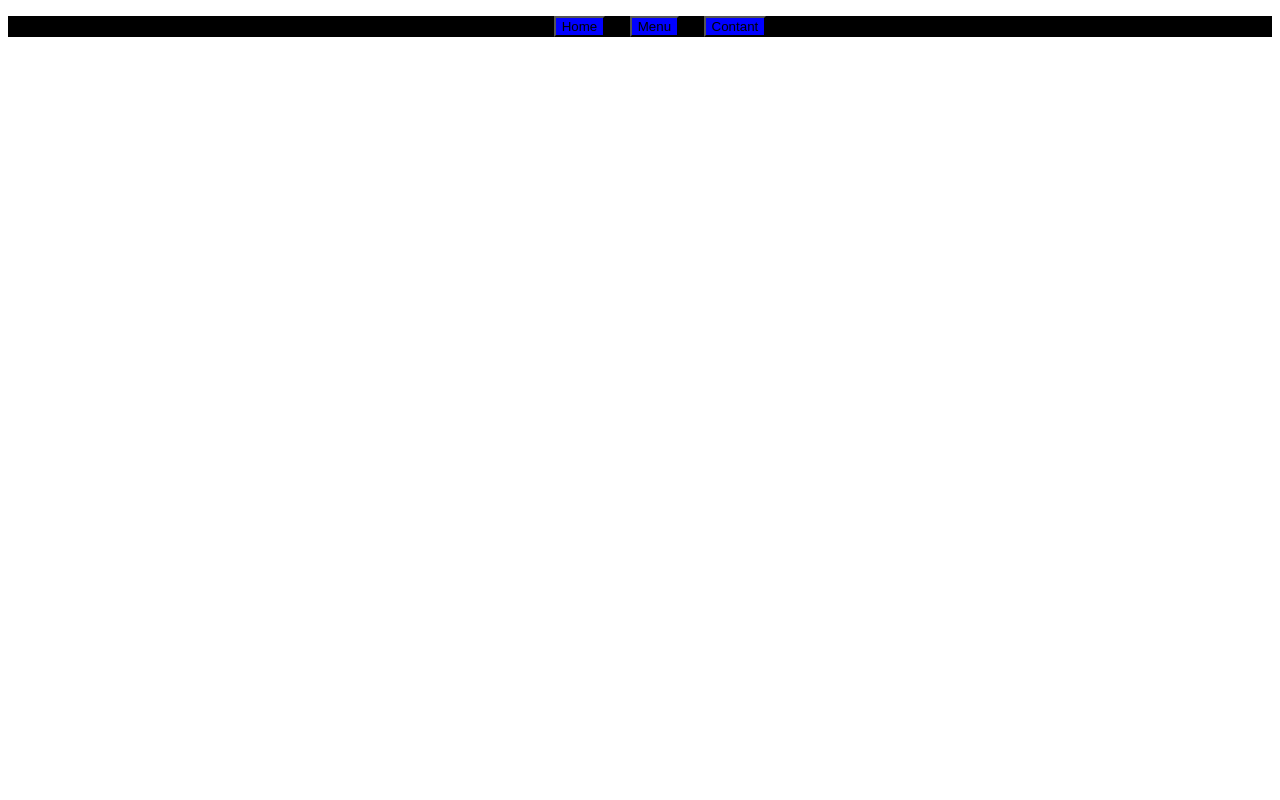
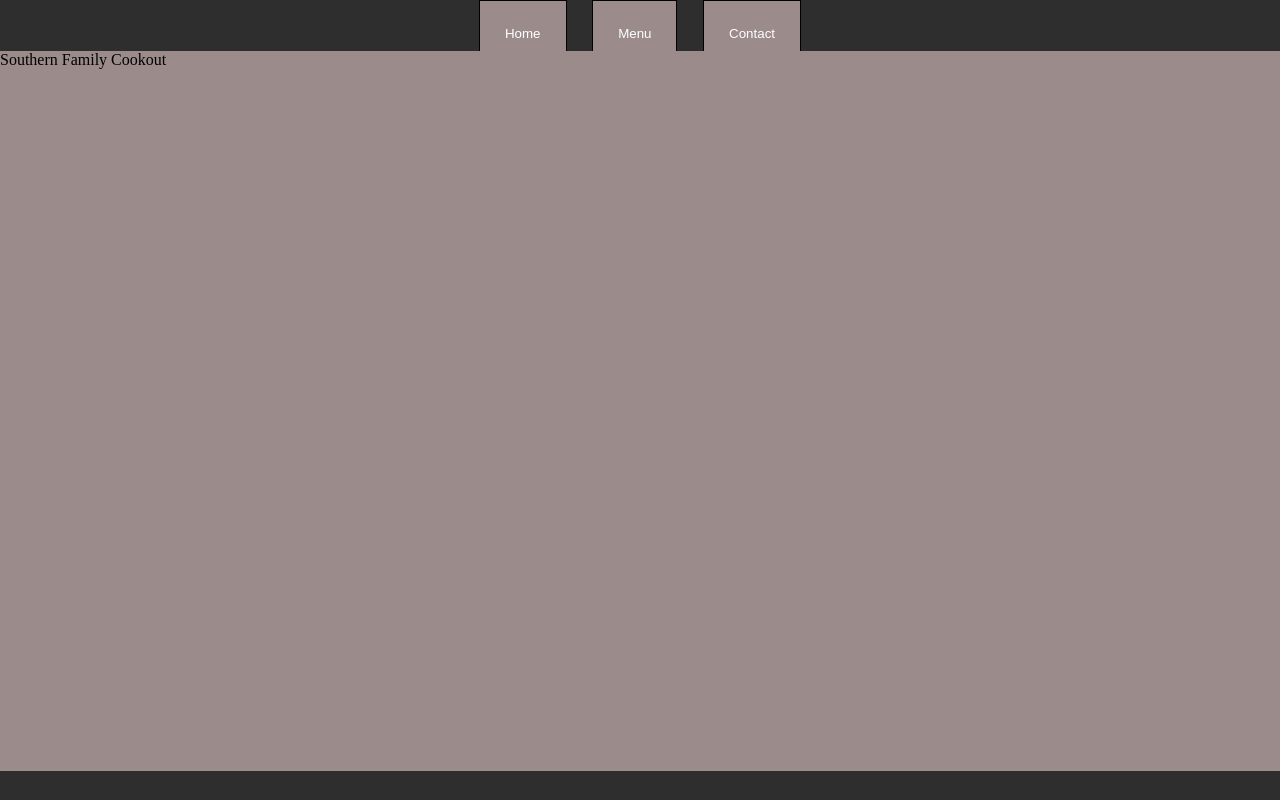
Before and after one commit to AlexNelson52/Resturant-Page, a website built with webpack: page src/template.html in a window 1280 px wide. Built offline with nearby package versions, Linux system fonts and the light colour scheme.

Commit message:
new files

```diff
--- a/src/index.js
+++ b/src/index.js
@@ -1,3 +1,5 @@
+import {buttons} from "./mainPage";
 import {mainPage} from "./mainPage";
 import "./style.css"
+buttons();
 mainPage();
--- a/src/mainPage.js
+++ b/src/mainPage.js
@@ -1,3 +1,4 @@
+export {buttons}
 export {mainPage}
 
 const header = document.querySelector('#navBarHeader');
@@ -7,22 +8,36 @@ const pageContainer = document.querySelector('#content');
 
 
 
-function mainPage(){
+function buttons(){
  const listDiv = document.createElement('ul');
+
  const home = document.createElement('button');
  const menu = document.createElement('button');
  const contact = document.createElement('button');
+ home.classList.add('headerBtns')
+ menu.classList.add('headerBtns')
+ contact.classList.add('headerBtns')
  home.textContent = 'Home';
  menu.textContent = 'Menu';
- contact.textContent = 'Contant';
+ contact.textContent = 'Contact';
  listDiv.style.display = 'flex';
  listDiv.style.justifyContent = 'center';
  listDiv.style.gap = '2%';
- home.style.backgroundColor = 'blue';
- menu.style.backgroundColor = 'blue';
- contact.style.backgroundColor = 'blue';
  navBar.appendChild(listDiv);
  listDiv.appendChild(home);
  listDiv.appendChild(menu);
  listDiv.appendChild(contact);
 }
+
+function mainPage(){
+  const homeContainer = document.createElement('div');
+  const titleImgContainer = document.createElement('div');
+  homeContainer.id = 'homeContainer'
+  const homeTitle = document.createElement('p');
+  homeTitle.id = 'homeTitle'
+  homeTitle.textContent = 'Southern Family Cookout'
+  titleImgContainer.appendChild(homeTitle)
+  homeContainer.appendChild(titleImgContainer)
+  pageContainer.appendChild(homeContainer)
+
+}
--- a/src/style.css
+++ b/src/style.css
@@ -1,3 +1,33 @@
-#navBarHeader{
-  background-color: black;
+*{
+  padding: 0;
+  margin: 0;
 }
+body, html{
+  background-color: #2e2e2e;
+  height: 100%
+}
+.headerBtns{
+  height: 20px;
+  padding: 25px;
+  text-align: center;
+  border: 1px solid black;
+  color: white;
+  background-color: rgb(155, 139, 139);
+  border-bottom: none;
+}
+
+.headerBtns:hover{
+  background-color: rgb(36, 36, 37);
+  cursor: pointer;
+}
+
+#homeContainer{
+  background-color: rgb(155, 139, 139);
+  min-height: 100%;
+  max-height: 100%;
+}
+
+#content{
+  height: 90%;
+  margin: 0 auto;
+}
```
Also changed, not shown: dist/index.html, dist/main.js, src/assests/bbqImg.jpg (added), 1 other file.
